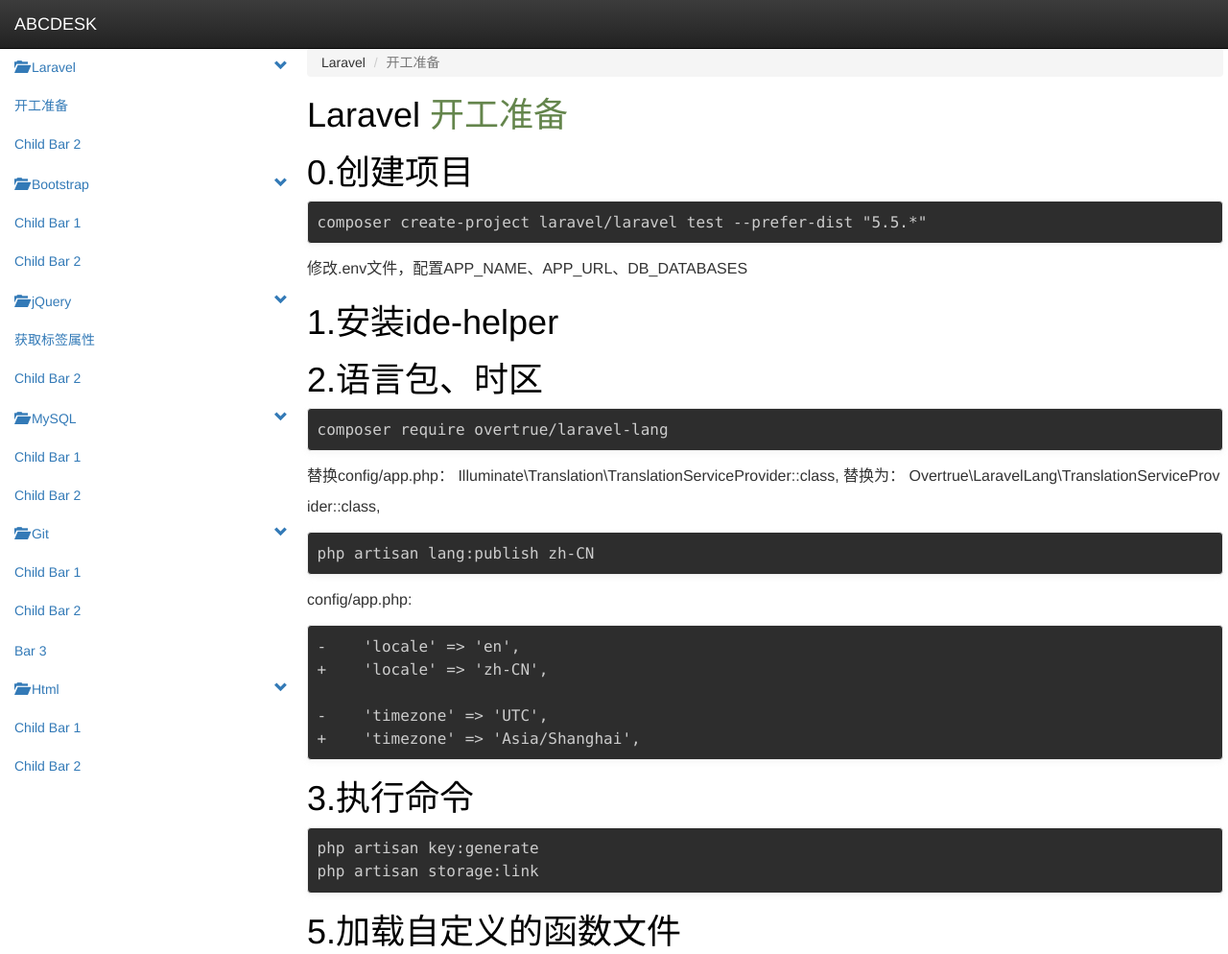
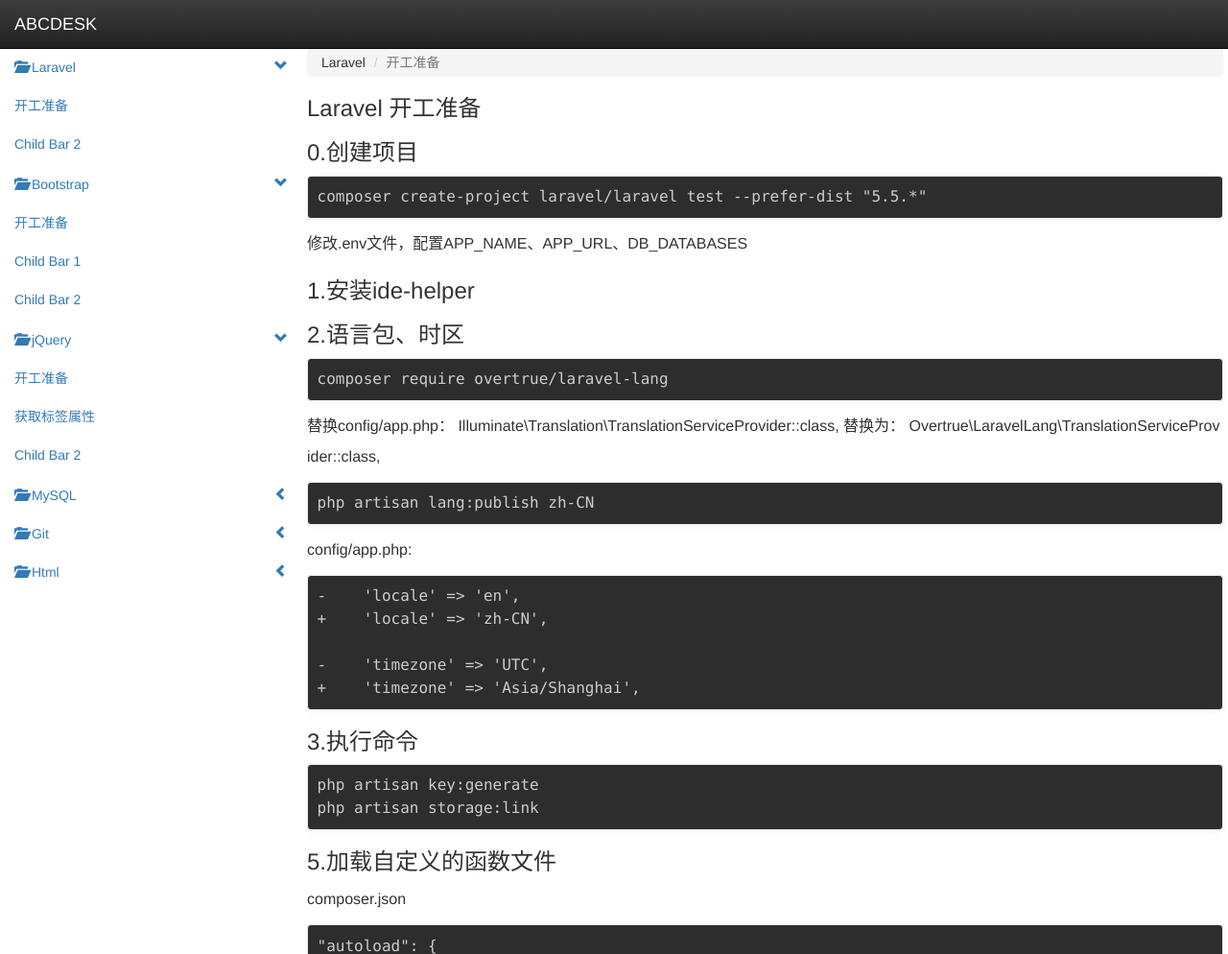
Before and after one commit to abcdesk/abcdesk-github.io, a plain HTML site: page index.html in a window 1280 px wide. Shown: the top 994 px of the page at 96% size. Drawn offline with nearby package versions, Linux system fonts and the light colour scheme.

Commit message:
create getstarted.html

```diff
--- a/index.html
+++ b/index.html
@@ -8,6 +8,7 @@
     <!-- The above 3 meta tags *must* come first in the head; any other head content must come *after* these tags -->
     <meta name="description" content="Personal Knowledge Base">
     <meta name="author" content="Johnny.Zhang">
+    <meta name="email" content="szhang7@qq.com">
     <link rel="icon" href="./assets/favicon.ico">
     <title>ABCDESK</title>
     <!-- Bootstrap core CSS -->
@@ -45,13 +46,14 @@
                     <li role="presentation">
                         <a href="#laravel" class="nav-header collapsed" data-toggle="collapse"><i class="glyphicon glyphicon-folder-open"></i> Laravel<span class="pull-right glyphicon glyphicon-chevron-down"></span></a>
                         <ul id="laravel" class="nav nav-list collapse in">
-                            <li><a href="#" data-id="laravel/getstart">开工准备</a></li>
+                            <li><a href="#" data-id="laravel/getstarted">开工准备</a></li>
                             <li><a href="#" data-id="">Child Bar 2</a></li>
                         </ul>
                     </li>
                     <li role="presentation">
                         <a href="#bootstrap" class="nav-header collapsed" data-toggle="collapse"><i class="glyphicon glyphicon-folder-open"></i> Bootstrap<span class="pull-right glyphicon glyphicon-chevron-down"></span></a>
                         <ul id="bootstrap" class="nav nav-list collapse in">
+                            <li><a href="#" data-id="bootstrap/getstarted">开工准备</a></li>
                             <li><a href="#" data-id="">Child Bar 1</a></li>
                             <li><a href="#" data-id="">Child Bar 2</a></li>
                         </ul>
@@ -59,13 +61,14 @@
                     <li role="presentation">
                         <a href="#jquery" class="nav-header collapsed" data-toggle="collapse"><i class="glyphicon glyphicon-folder-open"></i> jQuery<span class="pull-right glyphicon glyphicon-chevron-down"></span></a>
                         <ul id="jquery" class="nav nav-list collapse in">
+                            <li><a href="#" data-id="jquery/getstarted">开工准备</a></li>
                             <li><a href="#" data-id="jquery/attr">获取标签属性</a></li>
                             <li><a href="#" data-id="">Child Bar 2</a></li>
                         </ul>
                     </li>
                     <li role="presentation">
-                        <a href="#mysql" class="nav-header collapsed" data-toggle="collapse"><i class="glyphicon glyphicon-folder-open"></i> MySQL<span class="pull-right glyphicon glyphicon-chevron-down"></span></a>
-                        <ul id="mysql" class="nav nav-list collapse in">
+                        <a href="#mysql" class="nav-header collapsed" data-toggle="collapse"><i class="glyphicon glyphicon-folder-open"></i> MySQL<span class="pull-right glyphicon glyphicon-chevron-left"></span></a>
+                        <ul id="mysql" class="nav nav-list collapse">
                             <li><a href="#" data-id="">Child Bar 1</a></li>
                             <li><a href="#" data-id="">Child Bar 2</a></li>
                         </ul>
@@ -73,18 +76,18 @@
                 </ul>
                 <ul class="nav nav-pills nav-stacked">
                     <li role="presentation">
-                        <a href="#git" class="nav-header collapsed" data-toggle="collapse"><i class="glyphicon glyphicon-folder-open"></i> Git<span class="pull-right glyphicon glyphicon-chevron-down"></span></a>
-                        <ul id="git" class="nav nav-list collapse in">
+                        <a href="#git" class="nav-header collapsed" data-toggle="collapse"><i class="glyphicon glyphicon-folder-open"></i> Git<span class="pull-right glyphicon glyphicon-chevron-left"></span></a>
+                        <ul id="git" class="nav nav-list collapse">
                             <li><a href="#" data-id="">Child Bar 1</a></li>
                             <li><a href="#" data-id="">Child Bar 2</a></li>
                         </ul>
                     </li>
-                    <li role="presentation" id="bar-3"><a href="bar-3">Bar 3</a></li>
                 </ul>
                 <ul class="nav nav-pills nav-stacked">
                     <li role="presentation">
-                        <a href="#html" class="nav-header collapsed" data-toggle="collapse"><i class="glyphicon glyphicon-folder-open"></i> Html<span class="pull-right glyphicon glyphicon-chevron-down"></span></a>
-                        <ul id="html" class="nav nav-list collapse in">
+                        <a href="#html" class="nav-header collapsed" data-toggle="collapse"><i class="glyphicon glyphicon-folder-open"></i> Html<span class="pull-right glyphicon glyphicon-chevron-left"></span></a>
+                        <ul id="html" class="nav nav-list collapse">
+                            <li><a href="#" data-id="html/getstarted">开工准备</a></li>
                             <li><a href="#" data-id="">Child Bar 1</a></li>
                             <li><a href="#" data-id="">Child Bar 2</a></li>
                         </ul>
@@ -92,7 +95,7 @@
                 </ul>
            </div>
             <!--/.sidebar-offcanvas-->
-            <div class="col-xs-12 col-sm-9" id="content">
+            <div class="col-xs-12 col-sm-9 article" id="content">
             </div>
             <!--/.col-xs-12.col-sm-9-->
         </div>
@@ -133,7 +136,7 @@
             }
             return false;
         });
-        $("#content").load("laravel/getstart.html"); //加载相对应的内容
+        $("#content").load("laravel/getstarted.html"); //加载相对应的内容
     });
 
     </script>
--- a/laravel/getstart.html
+++ b/laravel/getstarted.html
@@ -2,16 +2,15 @@
     <li>Laravel</li>
     <li class="active">开工准备</li>
 </ol>
-<div class="article">
-    <h1>Laravel <span>开工准备</span> </h1>
-    <h1>0.创建项目</h1>
+<h3>Laravel <span>开工准备</span> </h3>
+<h3>0.创建项目</h3>
 <pre class="language-php">
 composer create-project laravel/laravel test --prefer-dist "5.5.*"
 </pre>
 <p>修改.env文件，配置APP_NAME、APP_URL、DB_DATABASES</p>
-    <h1>1.安装ide-helper</h1>
+<h3>1.安装ide-helper</h3>
 <p></p>
-    <h1>2.语言包、时区</h1>
+<h3>2.语言包、时区</h3>
 <pre class="language-php">
 composer require overtrue/laravel-lang
 </pre>
@@ -32,12 +31,12 @@ php artisan lang:publish zh-CN
 -    'timezone' => 'UTC',
 +    'timezone' => 'Asia/Shanghai',
 </pre>
-    <h1>3.执行命令</h1>
+<h3>3.执行命令</h3>
 <pre class="language-php">
 php artisan key:generate
 php artisan storage:link
 </pre>
-    <h1>5.加载自定义的函数文件</h1>
+<h3>5.加载自定义的函数文件</h3>
 <p>composer.json</p>
 <pre class="language-php">
 "autoload": {
@@ -46,4 +45,3 @@ php artisan storage:link
     ]
 }
 </pre>
-</div>
```
Also changed, not shown: bootstrap/getstarted.html (added, +37 -0 lines), html/getstarted.html (added, +18 -0 lines), jquery/attr.html (+3 -4 lines), jquery/getstarted.html (added, +54 -0 lines). Lines whose indentation alone changed are shown as unchanged.
